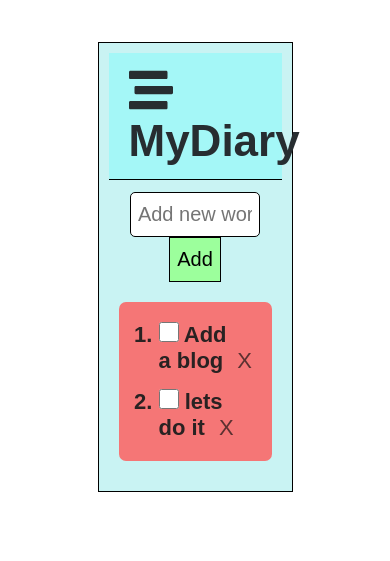
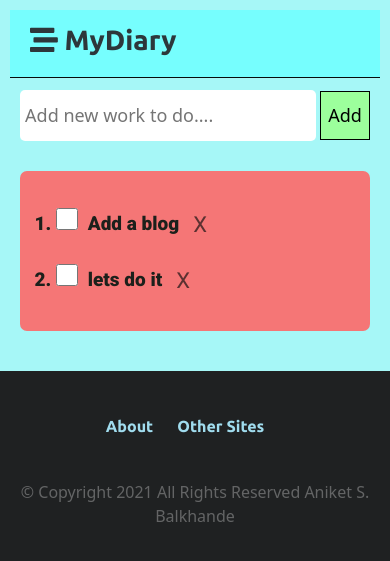
Before and after one commit to aniketbalkhande/django3-mydiary, a Django app: page / in a window 390 px wide. Shown: the top 561 px of the page. Run offline with Django 3.2, Linux system fonts and the light colour scheme; data comes from the database, SQL or seed files in the repository; both versions use the stored data as it was after the commit; some libraries are stand-ins or nearby versions.

Commit message:
implemented mobile first view

```diff
--- a/static/css/main.css
+++ /dev/null
@@ -1,80 +0,0 @@
-*{
-   margin: 0;
-   padding: 0;
-}
-.container{
-   margin: 5vh 25vw;
-   width: auto;
-   padding: 10px;
-   border: 1px solid black;
-   background-color: rgb(201, 243, 243);
-}
-.head {
-   background-color: rgb(164, 247, 247);
-   padding: 13px 20px;
-   font-size: 22px;
-   border-bottom: 1px solid black;
-   color:rgb(39, 45, 49);
-
-   font-family: sans-serif;
-
-}
-.addtodo{
-
-   text-align:center;
-   margin: 12px 0 0 0;
-
-}
-.addtodo #add {
-   background-color:rgb(156, 255, 156);
-   border-style: none;
-   border: 1px solid black;
-
-}
-.addtodo input{
-   font-size: 20px;
-   padding: 10px 7px;
-}
-.addtodo #input_item {
-   width: 66%;
-   border-radius: 5px;
-   border: 1px solid black;
-}
-
-.content{
-   margin: 20px 10px;
-   background-color: rgb(245, 118, 118);
-   padding:  5px 40px;
-   text-decoration: none;
-   font-size: 22px;
-   border-radius: 7px;
-   font-weight: bold;
-   font-family: Arial, Helvetica, sans-serif;
-}
-.content ol li {
-   margin: 15px 0 ;
-   color:rgb(41, 34, 34);
-
-}
-.selection_checkbox {
-   height: 20px;
-   width: 20px;
-}
-
-.selection_checkbox:checked + #list-text{
-   text-decoration:line-through;
- }
-
-.content ol li form{
-   display: inline-block;
-   position: absolute;
-}
-.content ol li form input{
-   margin-left: 10px;
-   padding: 0 4px;
-   font-size: 22px;
-   color:rgb(92, 49, 49);
-   background: transparent;
-   border-style: none;
-
-}
--- /dev/null
+++ b/static/main.css
@@ -0,0 +1,121 @@
+*{
+   margin: 0;
+   padding: 0;
+}body {
+
+   background-color:rgb(31, 33, 34);
+}.container{
+   margin: 5vh 25vw;
+   width: auto;
+   padding: 10px;
+   background-color: rgb(166, 247, 247);
+   border: 1px solid black;
+} .container .head {
+   background-color: rgb(116, 255, 255);
+   padding: 13px 20px;
+   font-size: 22px;
+   border-bottom: 1px solid black;
+   color:rgb(39, 45, 49);
+   font-family: 'Ubuntu';
+   opacity: 95%;
+
+}.addtodo{
+   text-align:center;
+   margin: 12px 0 0 0;
+}.addtodo #add {
+   background-color:rgb(156, 255, 156);
+   border-style: none;
+   border: 1px solid black;
+}.addtodo input{
+   font-size: 20px;
+   padding: 10px 7px;
+}.addtodo #input_item {
+   width: 66%;
+   border-radius: 5px;
+   border: 1px solid black;
+}.content{
+   margin: 20px 10px;
+   background-color: rgb(245, 118, 118);
+   padding:  5px 40px;
+   text-decoration: none;
+   font-size: 22px;
+   border-radius: 7px;
+   font-weight: bold;
+   font-family: 'Roboto';
+}.content ol li {
+   margin: 15px 0 ;
+   color:rgb(41, 34, 34);
+
+}.selection_checkbox {
+   height:22px;
+   width: 22px;
+   margin-right: 5px;
+   margin-bottom: 0;
+}.selection_checkbox:checked + #list-text{
+   text-decoration:line-through;
+}.content ol li form{
+   display: inline-block;
+   position: absolute;
+}.content ol li form input{
+   margin-left: 10px;
+   padding: 0 4px;
+   font-size: 22px;
+   color:rgb(92, 49, 49);
+   background: transparent;
+   border-style: none;
+
+}
+
+.container #about {
+   padding: 20px 2px;
+   height: 35vh;
+   text-align: center;
+} .container #about h1, .container #about h4 {
+   opacity: 75%;
+}.container #about h1, .container #about h2{
+   margin-bottom: 20px;
+}
+
+footer {
+   color: #fff;
+   text-align: center!important;
+   opacity: 30%;
+}#bottom {
+   margin: 5vh 25vw;;
+   background:transparent;
+   text-align: center;
+} #bottom div{
+   display: inline-block;
+} #bottom div a {
+   font-family: 'Ubuntu';
+   font-weight: 400;
+   margin: 0;
+   padding-right: 20px;
+   text-decoration: none;
+   color: rgb(160, 220, 238);
+
+}
+
+
+/* Media tags */
+
+@media screen and (max-width: 700px) {
+   .container {
+      margin:0 0 2vh 0;
+      border:0;
+   } .addtodo input {
+      font-size: 18px;
+   } .addtodo #input_item {
+      width: 80%!important;
+      padding: 12px 5px;
+      border: 0;
+   } .content {
+      margin: 30px 10px;
+      font-size: 19px;
+      font-weight: bolder;
+      padding: 12px 4px ;
+   }  .content ol li {
+      margin: 25px 0 ;
+      color:rgb(28, 32, 27);
+   }
+}
--- /dev/null
+++ b/templates/base.html
@@ -0,0 +1,28 @@
+{% load static %}
+<!doctype html>
+<html lang="en">
+  <head>
+    <!-- Required meta tags -->
+    <meta charset="utf-8">
+    <meta name="viewport" content="width=device-width, initial-scale=1">
+    <!-- Bootstrap CSS -->
+    <link href="https://cdn.jsdelivr.net/npm/bootstrap@5.0.0-beta2/dist/css/bootstrap.min.css" rel="stylesheet" integrity="sha384-BmbxuPwQa2lc/FVzBcNJ7UAyJxM6wuqIj61tLrc4wSX0szH/Ev+nYRRuWlolflfl" crossorigin="anonymous">
+
+    <link href="https://fonts.googleapis.com/css2?family=Lato:wght@700&family=Open+Sans:wght@800&family=Roboto:wght@400;900&family=Ubuntu:wght@700&display=swap" rel="stylesheet">
+    <link rel="stylesheet" href="{% static 'main.css'%}">
+    <title>MyDiary</title>
+  </head>
+  <body>
+
+      {% block content %}{% endblock %}
+
+
+      <footer>
+         <div style="text-align: center;">
+         &copy; Copyright 2021 All Rights Reserved Aniket S. Balkhande</div>
+      </footer>
+
+    <script src="https://cdn.jsdelivr.net/npm/bootstrap@5.0.0-beta2/dist/js/bootstrap.bundle.min.js" integrity="sha384-b5kHyXgcpbZJO/tY9Ul7kGkf1S0CWuKcCD38l8YkeH8z8QjE0GmW1gYU5S9FOnJ0" crossorigin="anonymous"></script>
+    <script src="https://use.fontawesome.com/releases/v5.13.1/js/all.js"></script>
+  </body>
+</html>
--- a/templates/todo.html
+++ b/templates/todo.html
@@ -1,15 +1,7 @@
+{% extends 'base.html' %}
+{% block content %}
 {% load static %}
-<!DOCTYPE html>
-<html lang="en">
-<head>
-   <meta charset="UTF-8">
-   <meta http-equiv="X-UA-Compatible" content="IE=edge">
-   <meta name="viewport" content="width=device-width, initial-scale=1.0">
-   <link rel="stylesheet" href="{% static 'css/main.css' %}">
-   <title>Django: Todo App</title>
-</head>
-<body>
-
+<!-- **************************** -->
    <div class="container">
       <div class="head">
          <h1> <i class="fas fa-stream"></i> MyDiary</h1>
@@ -39,6 +31,11 @@
       </div>
    </div>
 
-   <script src="https://use.fontawesome.com/releases/v5.13.1/js/all.js"></script>
-</body>
-</html>
+   <div id="bottom">
+      <div><a href="{% url 'about' %}">About</a></div>
+      <div>
+        <a href="https://aniketbalkhande.pythonanywhere.com">Other Sites</a>
+      </div>
+   </div>
+<!-- **************************** -->
+{% endblock%}
--- a/todo/views.py
+++ b/todo/views.py
@@ -19,3 +19,6 @@ def deleteTodo(request,todo_id):
    item_to_delete = TodoItem.objects.get(id=todo_id)
    item_to_delete.delete()
    return HttpResponseRedirect('/')
+
+def about(request):
+   return render(request, 'about.html')
--- a/todo_website/urls.py
+++ b/todo_website/urls.py
@@ -16,11 +16,12 @@ Including another URLconf
 from django.contrib import admin
 from django.urls import path
 from todo.views import addTodo, todoView, deleteTodo
+from todo import views
 
 urlpatterns = [
     path('admin/', admin.site.urls),
-    # path('admin/',),
-    path('', todoView),
+    path('about/',views.about, name='about'),
+    path('', todoView, name="todo"),
     path('addTodo/', addTodo),
     path('deleteTodo/<int:todo_id>/', deleteTodo),
 ]
```
Also changed, not shown: templates/about.html (added, +24 -0 lines), todo_website/settings.py (+7 -10 lines), db.sqlite3.
